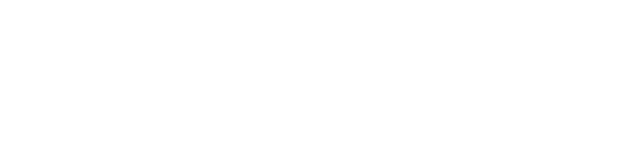
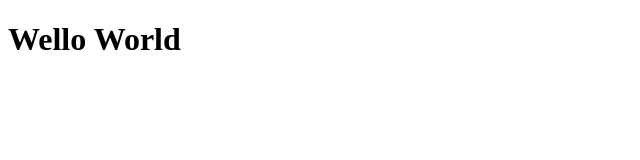
Before and after one commit to BhuvanPE/git-tutorial-1, a plain HTML site: page index.html in a window 1280 px wide. Shown: the whole page, without its empty margins (0-640 px from the left). Drawn offline with Linux system fonts and the light colour scheme.

Commit message:
Segundo commit

```diff
--- a/index.html
+++ b/index.html
@@ -6,6 +6,6 @@
     <title>Primer Git</title>
 </head>
 <body>
-
+    <h1>Wello World</h1>
 </body>
 </html>
```
